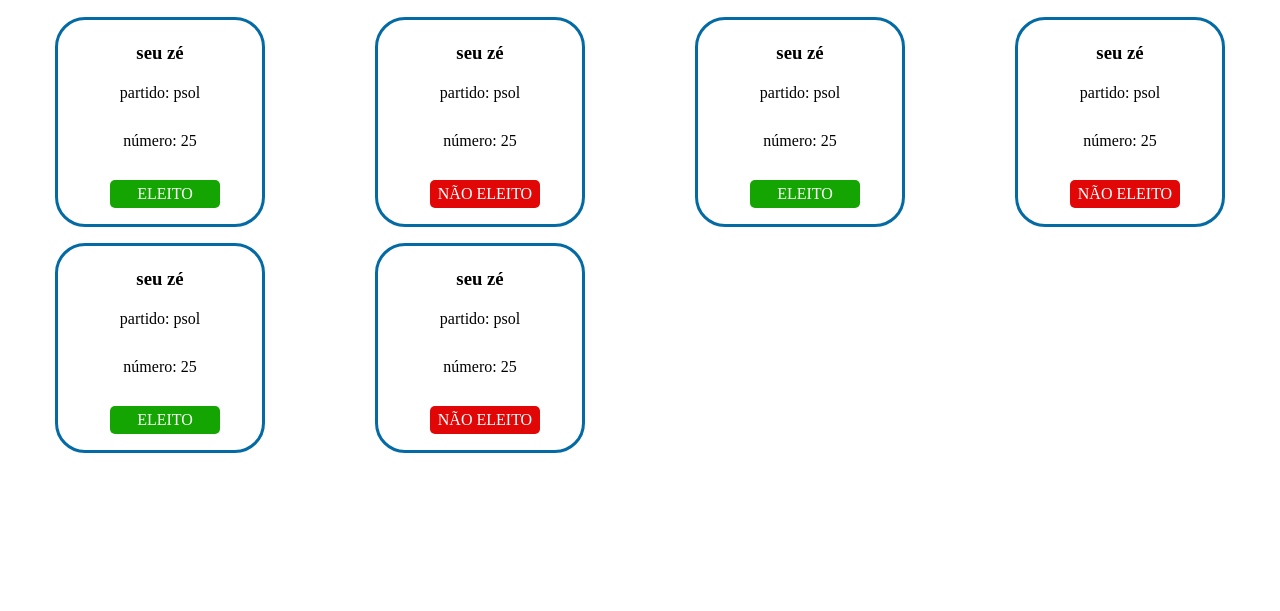
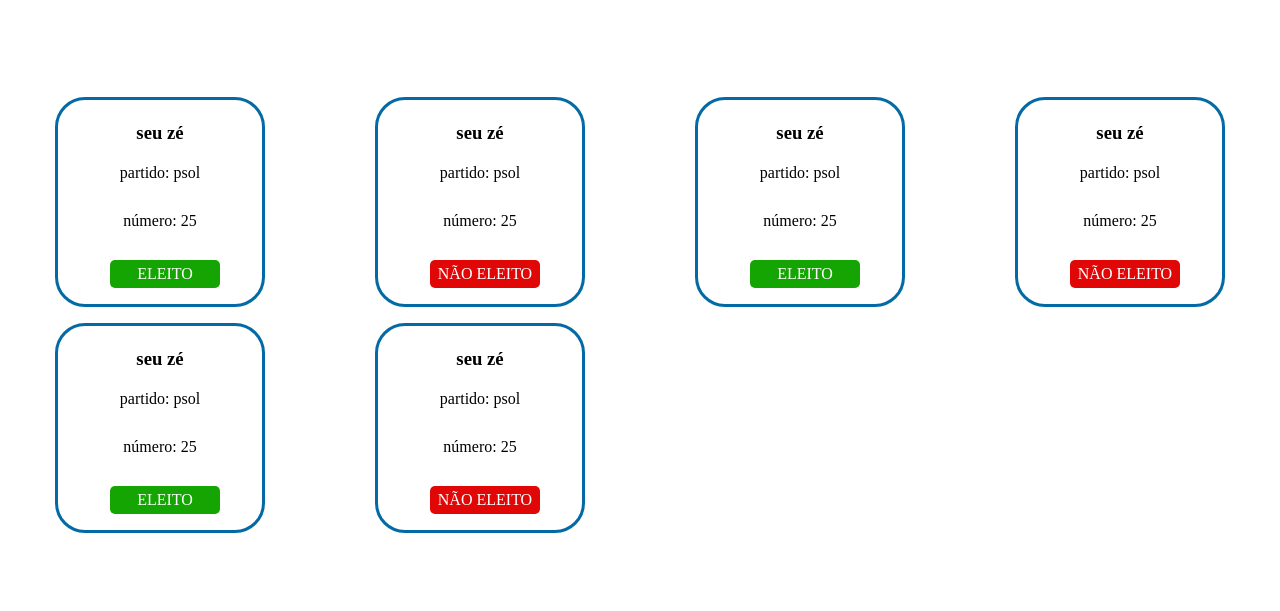
Before and after one commit to brevsc/PROG3-AVAL2, a website: page client/components/home.html in a window 1280 px wide. Shown: the part 189-800 px from the top of the page. Drawn offline with Linux system fonts and the light colour scheme; files whose address does not match are found by name.

Commit message:
adjusted home component position

```diff
--- a/client/components/home.html
+++ b/client/components/home.html
@@ -67,6 +67,10 @@
       padding: 40px 0;
     }
 
+    main{
+      margin-top: 80px;
+    }
+
     h1{
       margin-bottom: 10px;
     }
```
